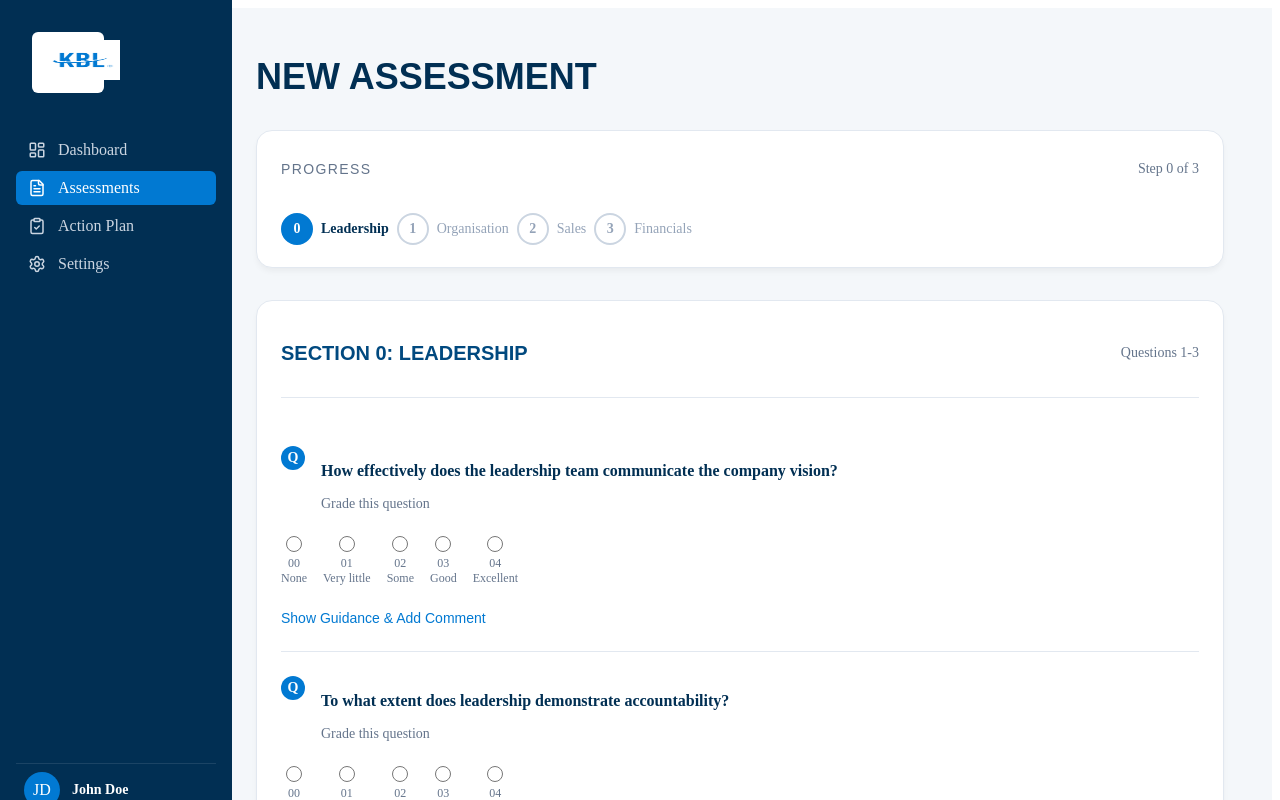
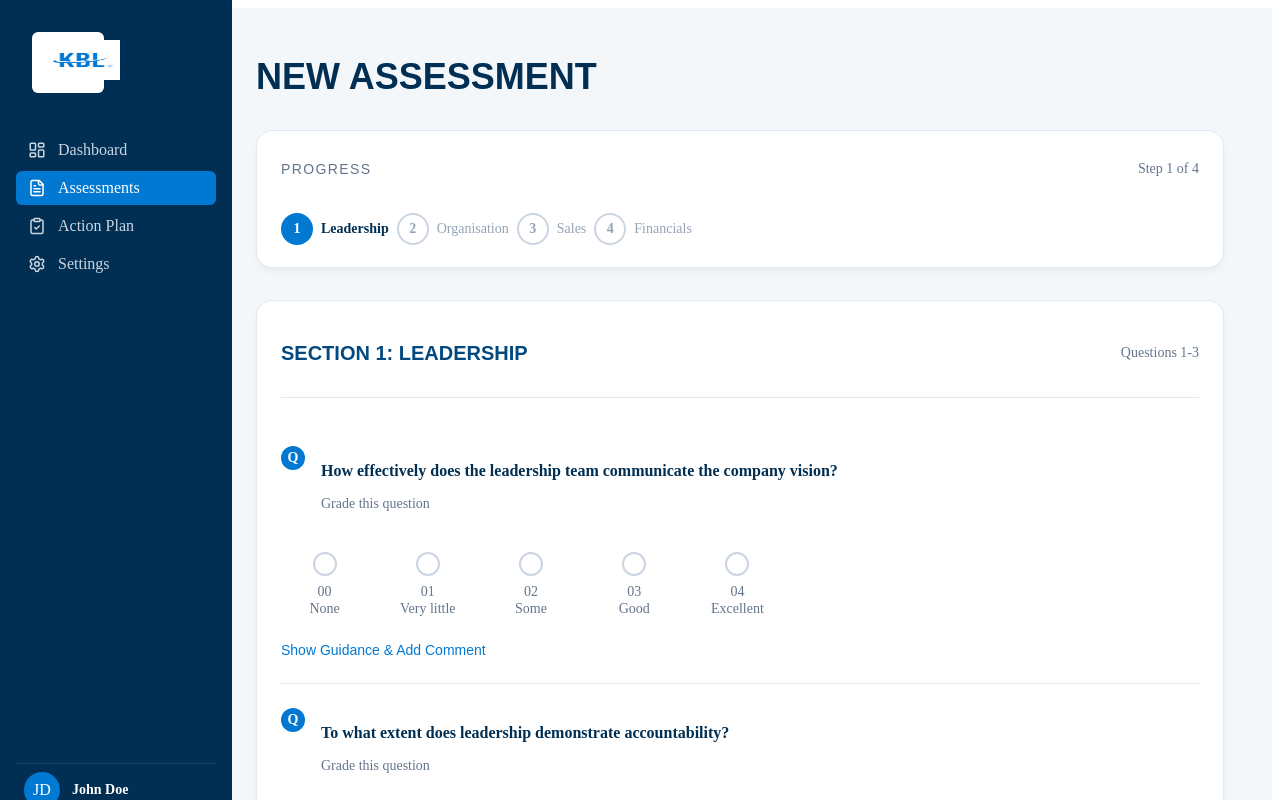
Before and after one commit to Tuzanesha/Kigali-Business-Lab-Business-Diagnostic-Tool-, a Next.js app in the folder kbl_frontend/: page /assessments/new in a window 1280 px wide. Shown: the top 800 px of the page. Built offline with nearby package versions, Linux system fonts and the light colour scheme; a web font is replaced by a local one.

Commit message:
added assignment pages and added some

```diff
--- a/kbl_frontend/src/app/(app)/assessments/[id]/assessment.module.css
+++ b/kbl_frontend/src/app/(app)/assessments/[id]/assessment.module.css
@@ -109,10 +109,66 @@
 .question-text { font-weight: 600; color: #012f53; margin-bottom: 1rem; }
 .question-subtext { font-size: 0.875rem; color: #64748b; margin-bottom: 1.5rem; }
 
-.radio-group { display: flex; gap: 1rem; flex-wrap: wrap; }
-.radio-item { display: flex; flex-direction: column; text-align: center; }
-.radio-label { font-size: 0.75rem; color: #64748b; margin-top: 0.25rem; }
-.radio-input { margin: 0 auto; height: 16px; width: 16px; accent-color: #0179d2; }
+
+.radio-group {
+  display: grid;
+  grid-template-columns: repeat(5, 1fr);
+  gap: 1rem;
+  max-width: 500px;
+  margin-top: 1rem;
+  justify-items: center;
+  text-align: center;
+}
+
+.radio-item {
+  display: flex;
+  flex-direction: column;
+  align-items: center;
+  gap: 0.5rem;
+}
+
+.radio-label {
+  font-size: 0.875rem;
+  color: #64748b;
+  line-height: 1.2;
+}
+
+
+.radio-input {
+  -webkit-appearance: none;
+  -moz-appearance: none;
+  appearance: none;
+  margin: 0;
+  width: 24px;
+  height: 24px;
+  border: 2px solid #cbd5e1;
+  border-radius: 50%;
+  transition: all 0.2s;
+  cursor: pointer;
+  position: relative;
+}
+
+.radio-input:hover {
+  border-color: #0179d2;
+}
+
+.radio-input:checked {
+  border-color: #0179d2;
+}
+
+
+.radio-input:checked::after {
+  content: '';
+  display: block;
+  position: absolute;
+  top: 50%;
+  left: 50%;
+  transform: translate(-50%, -50%);
+  width: 12px;
+  height: 12px;
+  border-radius: 50%;
+  background-color: #0179d2;
+}
 
 .checkbox-item { display: flex; align-items: center; gap: 0.5rem; margin-top: 1rem; }
 .checkbox-input { height: 16px; width: 16px; accent-color: #0179d2; }
--- a/kbl_frontend/src/app/(app)/assessments/[id]/page.tsx
+++ b/kbl_frontend/src/app/(app)/assessments/[id]/page.tsx
@@ -95,11 +95,11 @@ const AssessmentWizard = ({ onComplete, onExit }: { onComplete: () => void, onEx
     <div className={styles['wizard-page']}>
       <header className={styles['page-header']}><h1 className={styles['page-title']}>NEW ASSESSMENT</h1></header>
       <div className={styles['stepper-card']}>
-        <div className={styles['stepper-header']}><p className={styles['stepper-title']}>PROGRESS</p><p className={styles['stepper-progress']}>Step {currentStepIndex} of {steps.length - 1}</p></div>
-        <div className={styles['stepper-track']}>{steps.map((step, index) => (<div key={step} className={`${styles.step} ${index === currentStepIndex ? styles.active : ''} ${index < currentStepIndex ? styles.completed : ''}`}><div className={styles['step-circle']}>{index < currentStepIndex ? <Check size={14} /> : index}</div><p className={styles['step-label']}>{step}</p></div>))}</div>
+        <div className={styles['stepper-header']}><p className={styles['stepper-title']}>PROGRESS</p><p className={styles['stepper-progress']}>Step {currentStepIndex + 1} of {steps.length }</p></div>
+        <div className={styles['stepper-track']}>{steps.map((step, index) => (<div key={step} className={`${styles.step} ${index === currentStepIndex ? styles.active : ''} ${index < currentStepIndex ? styles.completed : ''}`}><div className={styles['step-circle']}>{index < currentStepIndex ? <Check size={14} /> : index + 1}</div><p className={styles['step-label']}>{step}</p></div>))}</div>
       </div>
       <div className={styles['questions-card']}>
-        <div className={styles['questions-header']}><h2 className={styles['questions-title']}>SECTION {currentStepIndex}: {currentStepName.toUpperCase()}</h2><p className={styles['questions-counter']}>Questions 1-{questions.length}</p></div>
+        <div className={styles['questions-header']}><h2 className={styles['questions-title']}>SECTION {currentStepIndex + 1}: {currentStepName.toUpperCase()}</h2><p className={styles['questions-counter']}>Questions 1-{questions.length}</p></div>
         {questions.map((q) => <Question key={q.id} question={q} answer={answers[q.id]} onAnswerChange={(id, value) => setAnswers({ ...answers, [id]: value })} />)}
 
 
--- a/kbl_frontend/src/app/(app)/settings/settings.css
+++ b/kbl_frontend/src/app/(app)/settings/settings.css
@@ -126,7 +126,7 @@
 }
 
 .form-input {
-  width: 100%;
+  width: 95%;
   height: 44px;
   padding: 0 0.75rem;
   border: 1px solid #cbd5e1;
```
Also changed, not shown: kbl_frontend/src/app/(app)/settings/page.tsx (+105 -13 lines).
